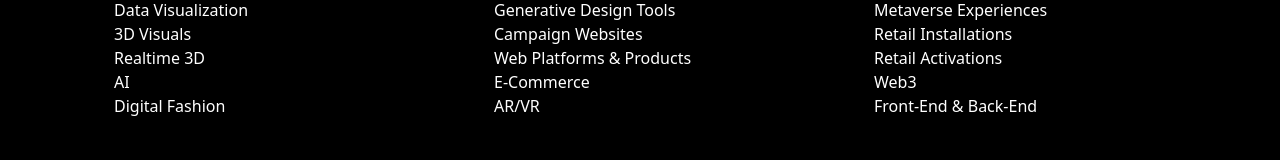
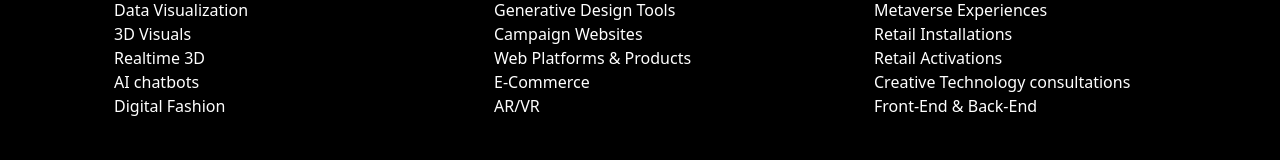
Before and after one commit to superdwayne/paisleymarshallstudio, a React (Create React App) app in the folder studio/: page /services in a window 1280 px wide. Shown: the part 623-783 px from the top of the page. Built offline with nearby package versions, Linux system fonts and the light colour scheme.

Commit message:
Added new services

```diff
--- a/studio/src/pages/services/services.js
+++ b/studio/src/pages/services/services.js
@@ -23,7 +23,7 @@ function Services() {
     <li>Data Visualization</li>
     <li>3D Visuals</li>
     <li>Realtime 3D</li>
-    <li>AI</li>
+    <li>AI chatbots</li>
     <li>Digital Fashion</li>
 </ul>
 
@@ -46,7 +46,7 @@ function Services() {
     <li>Metaverse Experiences</li>
     <li>Retail Installations</li>
     <li>Retail Activations</li>
-    <li>Web3</li>
+    <li>Creative Technology consultations</li>
     <li>Front-End & Back-End</li>
 </ul>
   </Col>
```
Also changed, not shown: studio/src/App.js (+0 -8 lines).
